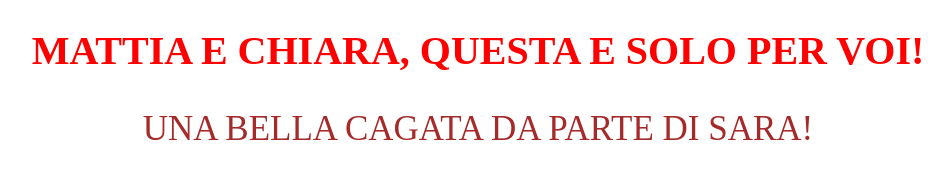
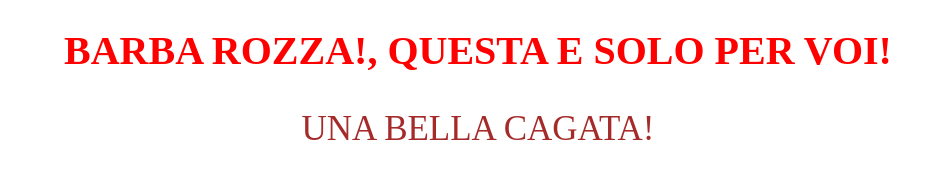
Before and after one commit to leoneinfinito/Cacca, a plain HTML site: page index.html in a window 1280 px wide. Shown: the top 181 px of the page, without its empty margins (162-1114 px from the left). Drawn offline with Linux system fonts and the light colour scheme.

Commit message:
Update index.html

```diff
--- a/index.html
+++ b/index.html
@@ -1,12 +1,12 @@
 <!DOCTYPE html>
 <html>
 <head>
-    <title>CHIARA E MATIA, UN REGALO DA PARTE DI SARA</title>
+    <title>UN REGALO </title>
 </head>
 <body>
     <div style="text-align: center;">
-        <h1 style="font-size: 40px; color: red;">MATTIA E CHIARA, QUESTA E SOLO PER VOI!</h1>
-        <p style="font-size: 35px; color: brown;">UNA BELLA CAGATA DA PARTE DI SARA!</p>
+        <h1 style="font-size: 40px; color: red;">BARBA ROZZA!, QUESTA E SOLO PER VOI!</h1>
+        <p style="font-size: 35px; color: brown;">UNA BELLA CAGATA!</p>
         <a href="https://www.youtube.com/watch?v=nIFnMknv-4w">
             <img src="https://static.vecteezy.com/system/resources/previews/001/202/843/non_2x/poo-emoji-png.png" alt="Emoji Cacca" width="500">
         </a>
```
